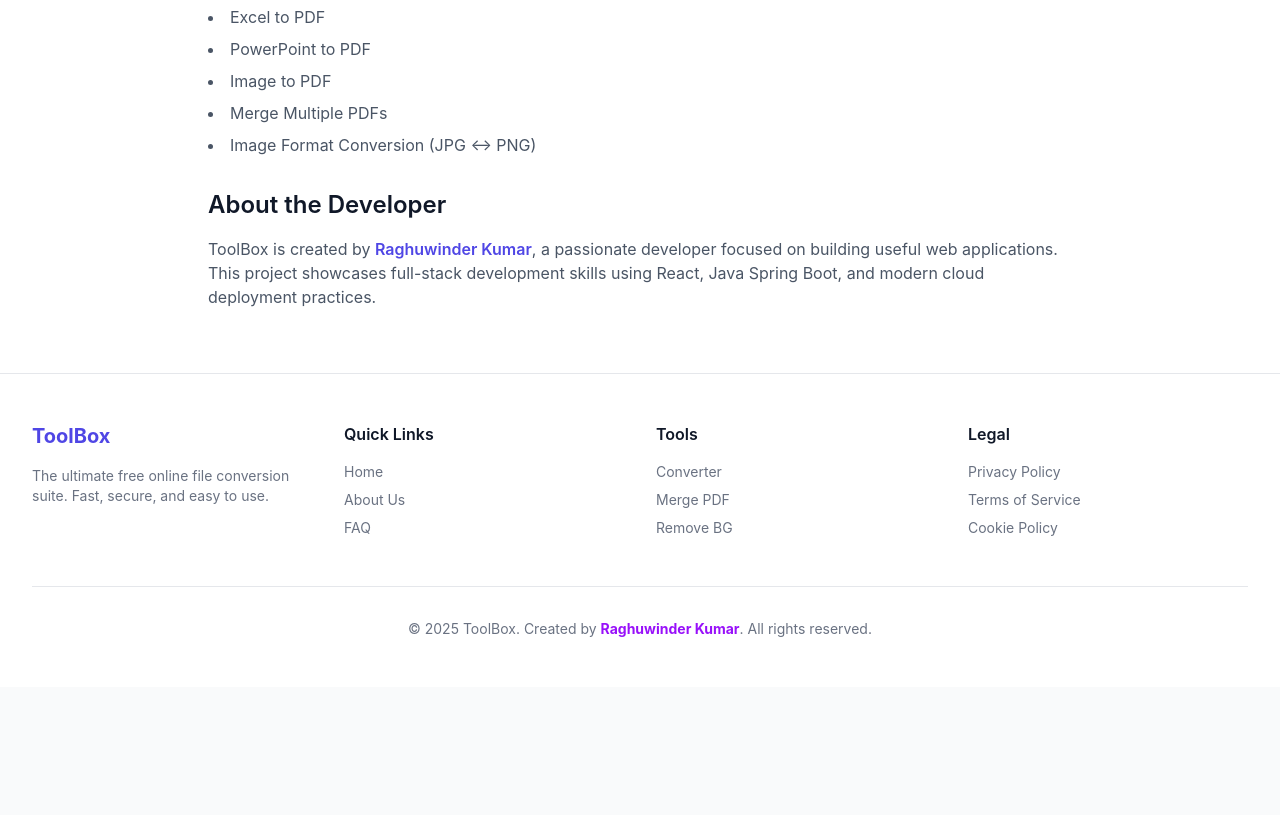
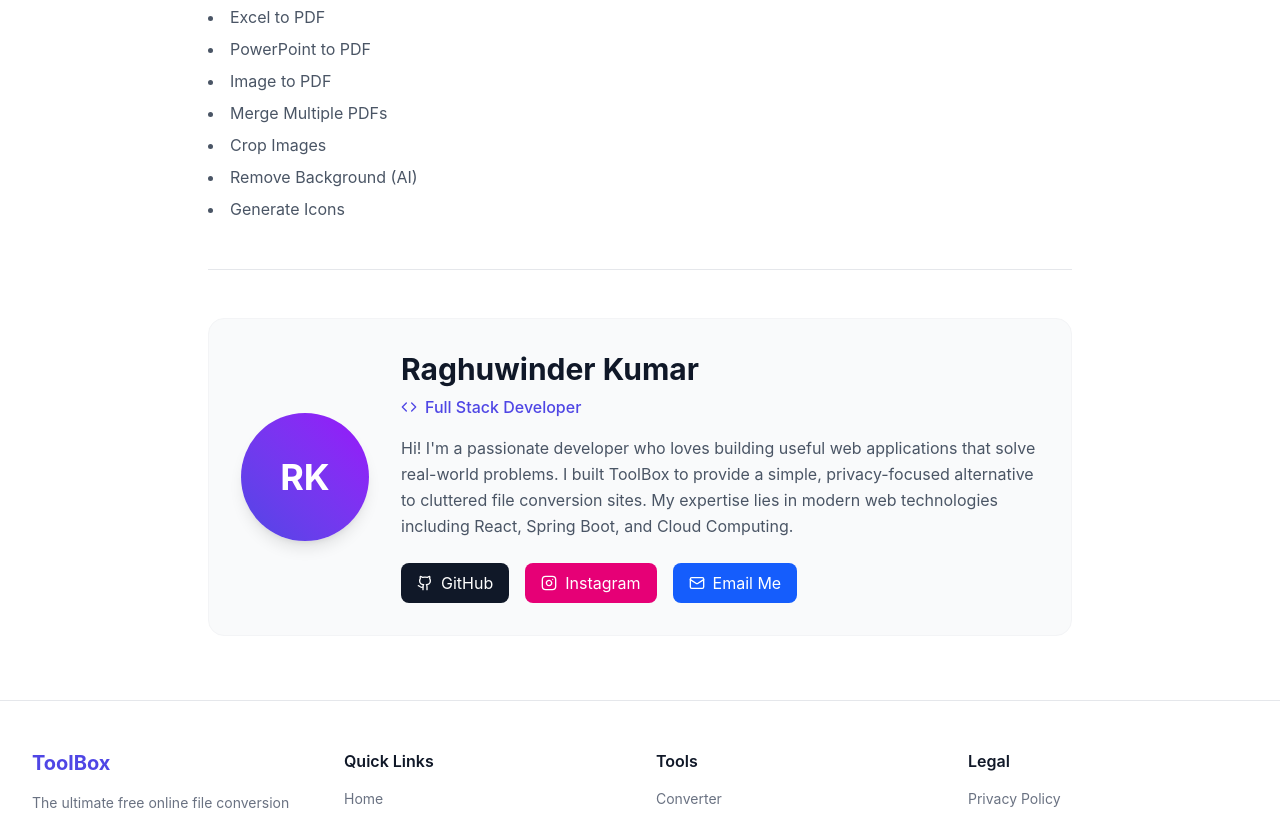
Before and after one commit to raghu24k/converstion_toolbox, a React (Vite) app in the folder frontend/: page /about in a window 1280 px wide. Shown: the part 1000-1815 px from the top of the page. Before the commit the page ends 1687 px from the top, so only its background shows below. Built offline with nearby package versions, Linux system fonts and the light colour scheme.

Commit message:
Enhance About page with developer profile

```diff
--- a/frontend/src/pages/About.jsx
+++ b/frontend/src/pages/About.jsx
@@ -1,6 +1,6 @@
 import React from 'react';
 import { motion } from 'framer-motion';
-import { FileText, Shield, Zap, Globe } from 'lucide-react';
+import { FileText, Shield, Zap, Globe, Github, Instagram, Mail, Code, User, MapPin } from 'lucide-react';
 
 const About = () => {
     const features = [
@@ -72,7 +72,7 @@ const About = () => {
                         Supported Conversions
                     </h2>
 
-                    <ul className="list-disc list-inside text-gray-600 dark:text-gray-300 space-y-2 mb-8">
+                    <ul className="list-disc list-inside text-gray-600 dark:text-gray-300 space-y-2 mb-12">
                         <li>PDF to Word (DOCX)</li>
                         <li>PDF to PowerPoint (PPTX)</li>
                         <li>PDF to Excel (XLSX)</li>
@@ -82,19 +82,60 @@ const About = () => {
                         <li>PowerPoint to PDF</li>
                         <li>Image to PDF</li>
                         <li>Merge Multiple PDFs</li>
-                        <li>Image Format Conversion (JPG ↔ PNG)</li>
+                        <li>Crop Images</li>
+                        <li>Remove Background (AI)</li>
+                        <li>Generate Icons</li>
                     </ul>
 
-                    <h2 className="text-2xl font-semibold text-gray-900 dark:text-white mb-4">
-                        About the Developer
-                    </h2>
+                    {/* Developer Section */}
+                    <div className="border-t border-gray-200 dark:border-gray-800 pt-12">
+                        <div className="flex flex-col md:flex-row items-center gap-8 bg-gray-50 dark:bg-gray-800/50 rounded-2xl p-8 border border-gray-100 dark:border-gray-800">
+                            {/* Profile Image / Initials */}
+                            <div className="w-32 h-32 rounded-full bg-gradient-to-tr from-primary to-purple-600 flex items-center justify-center text-4xl font-bold text-white shadow-lg shrink-0">
+                                RK
+                            </div>
 
-                    <p className="text-gray-600 dark:text-gray-300">
-                        ToolBox is created by <span className="font-semibold text-primary">Raghuwinder Kumar</span>,
-                        a passionate developer focused on building useful web applications.
-                        This project showcases full-stack development skills using React,
-                        Java Spring Boot, and modern cloud deployment practices.
-                    </p>
+                            <div className="flex-1 text-center md:text-left">
+                                <h2 className="text-3xl font-bold text-gray-900 dark:text-white mb-2">
+                                    Raghuwinder Kumar
+                                </h2>
+                                <p className="text-primary font-medium mb-4 flex items-center justify-center md:justify-start gap-2">
+                                    <Code className="w-4 h-4" /> Full Stack Developer
+                                </p>
+
+                                <p className="text-gray-600 dark:text-gray-300 mb-6 leading-relaxed">
+                                    Hi! I'm a passionate developer who loves building useful web applications that solve real-world problems.
+                                    I built ToolBox to provide a simple, privacy-focused alternative to cluttered file conversion sites.
+                                    My expertise lies in modern web technologies including React, Spring Boot, and Cloud Computing.
+                                </p>
+
+                                <div className="flex flex-wrap justify-center md:justify-start gap-4">
+                                    <a
+                                        href="https://github.com/raghu24k"
+                                        target="_blank"
+                                        rel="noopener noreferrer"
+                                        className="flex items-center gap-2 px-4 py-2 bg-gray-900 dark:bg-black text-white rounded-lg hover:bg-gray-800 transition-colors"
+                                    >
+                                        <Github className="w-4 h-4" /> GitHub
+                                    </a>
+                                    <a
+                                        href="https://www.instagram.com/raghuwinder17/"
+                                        target="_blank"
+                                        rel="noopener noreferrer"
+                                        className="flex items-center gap-2 px-4 py-2 bg-pink-600 text-white rounded-lg hover:bg-pink-700 transition-colors"
+                                    >
+                                        <Instagram className="w-4 h-4" /> Instagram
+                                    </a>
+                                    <a
+                                        href="mailto:raghuwinderkumar24k@gmail.com"
+                                        className="flex items-center gap-2 px-4 py-2 bg-blue-600 text-white rounded-lg hover:bg-blue-700 transition-colors"
+                                    >
+                                        <Mail className="w-4 h-4" /> Email Me
+                                    </a>
+                                </div>
+                            </div>
+                        </div>
+                    </div>
                 </motion.div>
             </div>
         </div>
```
